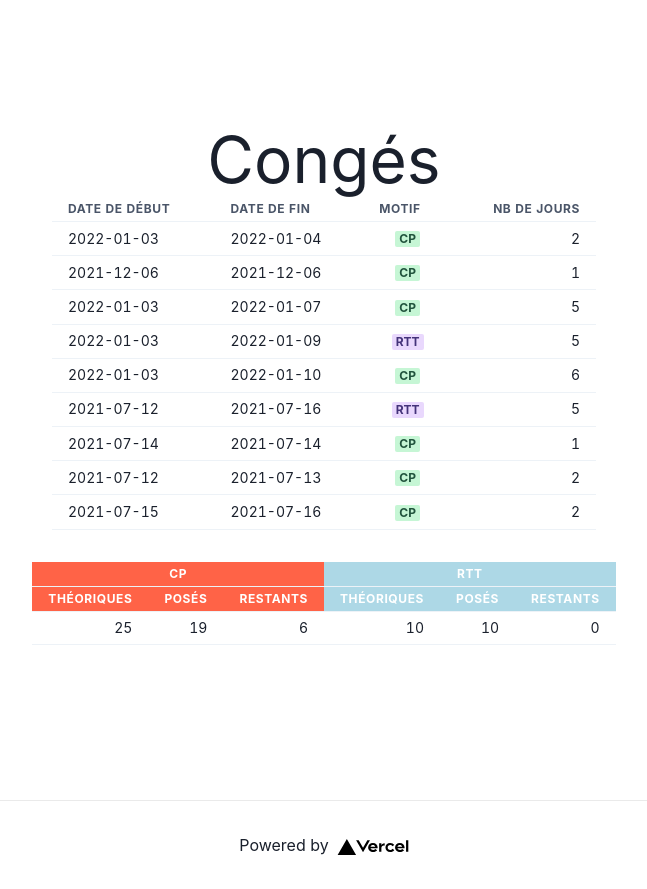
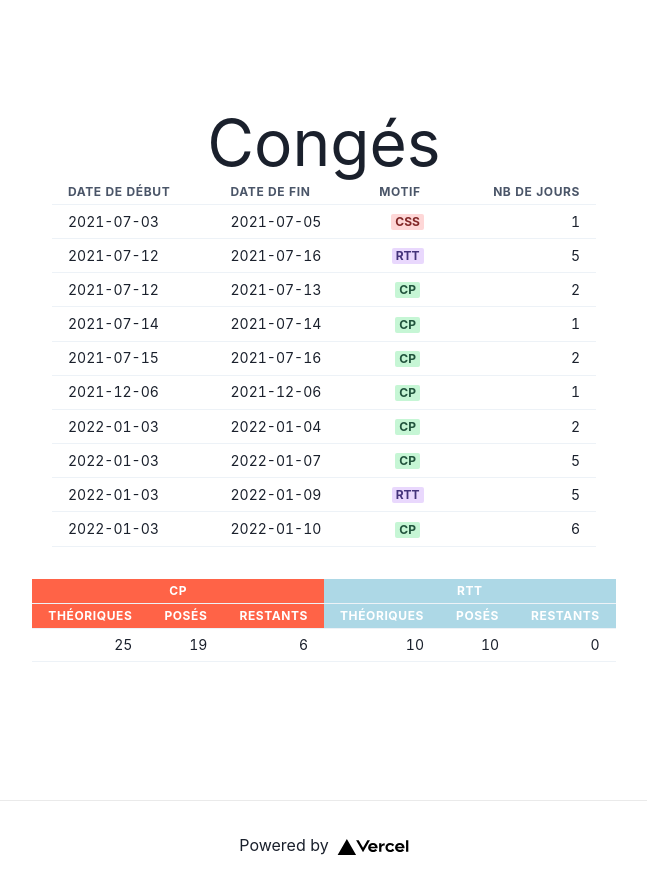
Before and after one commit to pom421/garde-enfant, a Next.js app: page / in a window 1280 px wide. Shown: the whole page, without its empty margins (316-963 px from the left). Built offline with nearby package versions, Linux system fonts and the light colour scheme; what moize would draw is missing.

Commit message:
feat: sort data

```diff
--- a/components/Holiday.jsx
+++ b/components/Holiday.jsx
@@ -1,15 +1,17 @@
 import { Badge, Table, Tbody, TableCaption, Thead, Tr, Th, Td } from "@chakra-ui/react"
-import { eachDayOfInterval, parseISO, getYear, isSameDay, isSaturday, isSunday } from "date-fns"
+import { eachDayOfInterval, isAfter, parseISO, getYear, isSameDay, isSaturday, isSunday } from "date-fns"
 import moize from "moize"
 import joursFeries from "@socialgouv/jours-feries"
 
-import data from "../data/app"
+import { data } from "../data/app"
 
 /*
  * Enrichit les données avec des données calculées.
  */
 function enhanceData(data) {
-  const holidays = data.holidays.map((day) => ({ ...day, days: computeDays(day) }))
+  const holidays = data.holidays
+    .sort((day1, day2) => (day1.start === day2.start ? 0 : day1.start > day2.start ? 1 : -1))
+    .map((day) => ({ ...day, days: computeDays(day) }))
   const putCP = holidays.filter((day) => day.reason === "CP").reduce((acc, day) => acc + day.days, 0)
   const leftCP = 25 - putCP
   const putRTT = holidays.filter((day) => day.reason === "RTT").reduce((acc, day) => acc + day.days, 0)
--- /dev/null
+++ b/data/app.js
@@ -0,0 +1,56 @@
+// Reason : CP (congé payé), RTT, CSS (congé sans solde)
+
+export const data = {
+  holidays: [
+    {
+      start: "2022-01-03",
+      end: "2022-01-04",
+      reason: "CP",
+    },
+    {
+      start: "2021-12-06",
+      end: "2021-12-06",
+      reason: "CP",
+    },
+    {
+      start: "2022-01-03",
+      end: "2022-01-07",
+      reason: "CP",
+    },
+    {
+      start: "2022-01-03",
+      end: "2022-01-09",
+      reason: "RTT",
+    },
+    {
+      start: "2022-01-03",
+      end: "2022-01-10",
+      reason: "CP",
+    },
+    {
+      start: "2021-07-12",
+      end: "2021-07-16",
+      reason: "RTT",
+    },
+    {
+      start: "2021-07-03",
+      end: "2021-07-05",
+      reason: "CSS",
+    },
+    {
+      start: "2021-07-14",
+      end: "2021-07-14",
+      reason: "CP",
+    },
+    {
+      start: "2021-07-12",
+      end: "2021-07-13",
+      reason: "CP",
+    },
+    {
+      start: "2021-07-15",
+      end: "2021-07-16",
+      reason: "CP",
+    },
+  ],
+}
--- a/data/app.json
+++ /dev/null
@@ -1,49 +0,0 @@
-{
-    "holidays": [
-        {
-            "start": "2022-01-03",
-            "end": "2022-01-04",
-            "reason": "CP"
-        },
-        {
-            "start": "2021-12-06",
-            "end": "2021-12-06",
-            "reason": "CP"
-        },
-        {
-            "start": "2022-01-03",
-            "end": "2022-01-07",
-            "reason": "CP"
-        },
-        {
-            "start": "2022-01-03",
-            "end": "2022-01-09",
-            "reason": "RTT"
-        },
-        {
-            "start": "2022-01-03",
-            "end": "2022-01-10",
-            "reason": "CP"
-        },
-        {
-            "start": "2021-07-12",
-            "end": "2021-07-16",
-            "reason": "RTT"
-        },
-        {
-            "start": "2021-07-14",
-            "end": "2021-07-14",
-            "reason": "CP"
-        },
-        {
-            "start": "2021-07-12",
-            "end": "2021-07-13",
-            "reason": "CP"
-        },
-        {
-            "start": "2021-07-15",
-            "end": "2021-07-16",
-            "reason": "CP"
-        }
-    ]
-}
```
